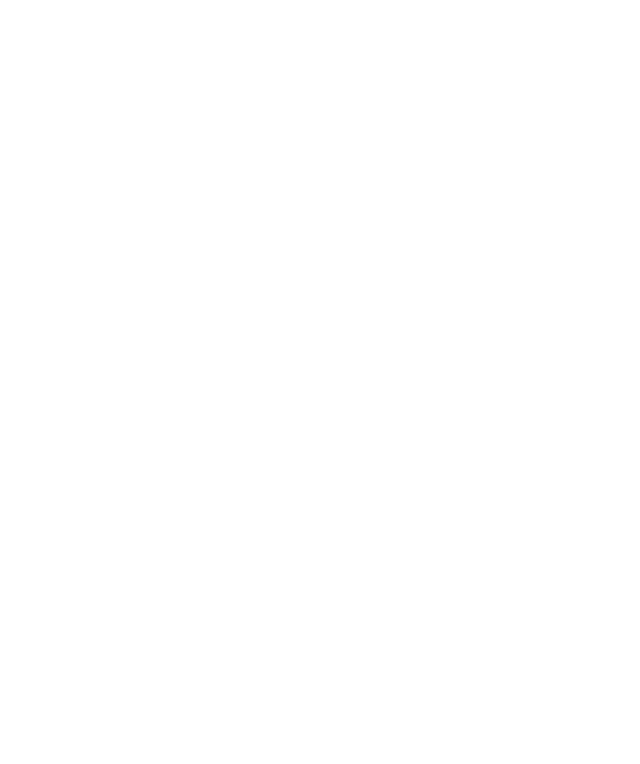
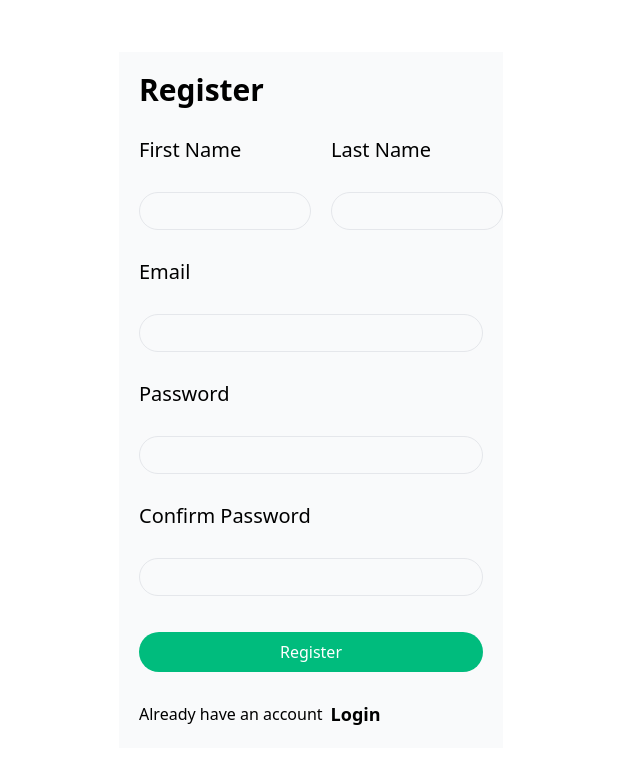
Before and after one commit to Balakumaran121/lejs, a React (Vite) app: page /register in a window 1280 px wide. Before the commit this address had no page. Shown: the top 764 px of the page, without its empty margins (329-969 px from the left). Built offline with nearby package versions, Linux system fonts and the light colour scheme.

Commit message:
Updated the Register and login page

```diff
--- a/package.json
+++ b/package.json
@@ -14,6 +14,7 @@
     "lucide-react": "^0.574.0",
     "react": "^19.2.0",
     "react-dom": "^19.2.0",
+    "react-hook-form": "^7.71.1",
     "react-router-dom": "^6.30.3",
     "tailwindcss": "^4.1.18"
   },
--- a/src/pages/Login.jsx
+++ /dev/null
@@ -1,35 +0,0 @@
-import React from 'react'
-
-const Login = () => {
-  return (
-    <div className="flex justify-center items-center min-h-screen w-screen">
-      <div className="rounded bg-gray-50 border border-gray-100 flex flex-col  w-[30%] p-5">
-        <h1 className="font-semibold text-3xl mb-2">Login</h1>
-        <label htmlFor="Email" className="text-xl font-normal mb-1">
-          Email
-        </label>
-        <input
-          type="email"
-          value=""
-          placeholder="Enter youe email"
-          name="email"
-          className="w-full border border-gray-200 rounded-full text-sm p-2"
-        />
-        <label htmlFor="Password" className="text-xl font-normal mb-1">
-          Password
-        </label>
-        <input
-          type="password"
-          placeholder="***"
-          value=""
-          className="w-full border border-gray-200 rounded-full text-sm p-2"
-        />
-        <button className="bg-emerald-600 text-white rounded-full p-2 my-2">
-          Login
-        </button>
-      </div>
-    </div>
-  );
-}
-
-export default Login
--- /dev/null
+++ b/src/pages/auth/Login.jsx
@@ -0,0 +1,51 @@
+import React from 'react'
+import { useForm } from 'react-hook-form';
+import { useNavigate } from 'react-router-dom';
+
+const Login = () => {
+  const navigate = useNavigate()
+  const { register, handleSubmit, formState: { errors } } = useForm()
+  const onSubmit = (data) => console.log(data)
+  console.log(errors)
+  return (
+    <div className="flex justify-center items-center min-h-screen w-screen">
+      <form onSubmit={handleSubmit(onSubmit)} className="rounded bg-gray-50 border border-gray-100 flex flex-col gap-5  w-[30%] p-5">
+        <h1 className="font-semibold text-3xl mb-2">Login</h1>
+        <div className='flex flex-col gap-5'>
+
+          <label htmlFor="Email" className="text-xl font-normal">
+            Email
+          </label>
+          <input
+            type="email"
+
+            placeholder="Enter youe email"
+            {...register("email", { required: "Email is required" })}
+            name="email"
+            className="w-full border border-gray-200 rounded-full text-sm p-2"
+          />
+          {errors?.email && <p className='text-red-500'>{errors.email.message}</p>}
+        </div>
+        <div className='flex flex-col gap-5'>
+
+          <label htmlFor="Password" className="text-xl font-normal">
+            Password
+          </label>
+          <input
+            type="password"
+            placeholder="Enter your password"
+            {...register("password", { required: "Password is reuired" })}
+            className="w-full border border-gray-200 rounded-full text-sm p-2"
+          />
+          {errors?.password && <p className='text-red-500'>{errors.password.message}</p>}
+        </div>
+        <button type='submit' className="cursor-pointer bg-emerald-600 text-white rounded-full p-2 my-2">
+          Login
+        </button>
+        <div className='flex gap-2 items-center'>Don't have an account? <p className='text-lg font-semibold hover:underline cursor-pointer' onClick={() => navigate('/register')}>Register!</p></div>
+      </form>
+    </div>
+  );
+}
+
+export default Login
--- /dev/null
+++ b/src/pages/auth/Register.jsx
@@ -0,0 +1,41 @@
+import React from 'react'
+import { useNavigate } from 'react-router-dom'
+
+const Register = () => {
+    const navigate = useNavigate()
+    return (
+        <div className='flex justify-center items-center min-h-screen'>
+            <form onSubmit={""} className='bg-gray-50 flex flex-col gap-5 p-5 w-[30%]'>
+                <h1 className='text-3xl font-semibold mb-2'>Register</h1>
+                <div className='flex gap-5'>
+
+                    <div className='flex flex-col gap-5  w-1/2'>
+                        <label htmlFor="First Name" className='text-xl  font-normal'>First Name</label>
+                        <input type="text" className='rounded-full border border-gray-200 text-sm p-2 my-2' />
+
+                    </div>
+                    <div className='flex flex-col gap-5 w-1/2'>
+                        <label htmlFor="Last Name" className='text-xl font-normal'>Last Name</label>
+                        <input type="text" className='rounded-full border border-gray-200 text-sm p-2 my-2' />
+                    </div>
+                </div>
+                <div className='flex flex-col gap-5'>
+                    <label htmlFor="Email" className='text-xl font-normal'>Email</label>
+                    <input type="text" className='rounded-full border border-gray-200 text-sm p-2 my-2' />
+                </div>
+                <div className='flex flex-col gap-5'>
+                    <label htmlFor="Passwoord" className='text-xl font-normal'>Password</label>
+                    <input type="text" className='rounded-full border border-gray-200  text-sm p-2 my-2' />
+                </div>
+                <div className='flex flex-col gap-5'>
+                    <label htmlFor="Confirm Password" className='text-xl font-normal'>Confirm Password</label>
+                    <input type="text" className='rounded-full border border-gray-200 text-sm p-2 my-2' />
+                </div>
+                <button className='bg-emerald-500 cursor-pointer text-white rounded-full p-2 my-2'>Register</button>
+                <div className='flex items-center gap-2'>Already have an account <p className='text-lg font-semibold hover:underline cursor-pointer' onClick={() => navigate("/login")}>Login</p></div>
+            </form>
+        </div>
+    )
+}
+
+export default Register
--- a/src/routes/Routers.jsx
+++ b/src/routes/Routers.jsx
@@ -1,14 +1,16 @@
 import React from 'react'
 import { BrowserRouter, Route, Routes } from 'react-router-dom'
 import CommonLayout from '../layout/CommonLayout'
-import Login from '../pages/Login'
+import Login from '../pages/auth/Login'
 import Order from '../pages/Order'
+import Register from '../pages/auth/Register'
 
 const Routers = () => {
   return (
     <BrowserRouter>
       <Routes>
         <Route path="/login" element={<Login />} />
+        <Route path="/register" element={<Register />} />
         <Route path="/" element={<CommonLayout />}>
           <Route path="/order" element={<Order />} />
         </Route>
```
Also changed, not shown: 1 other file (tests, documents, lock files or other folders).
